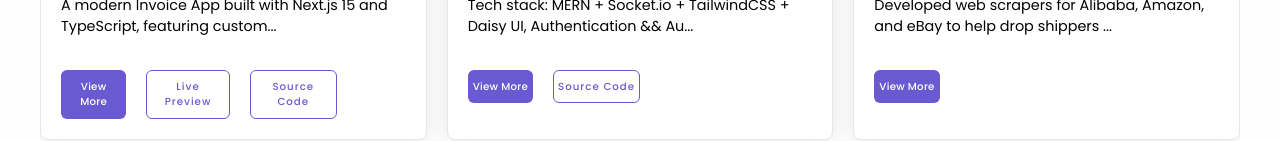
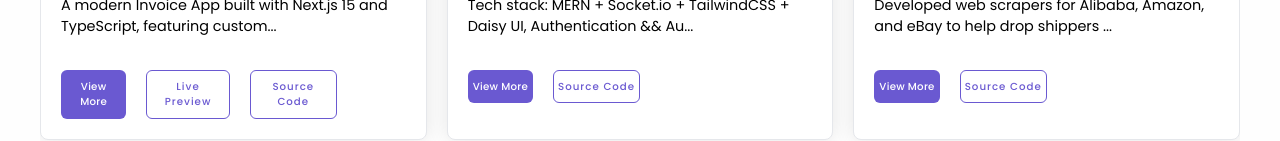
Before and after one commit to charuka97/personal-portfolio, a Next.js app: page /portfolio in a window 1280 px wide. Shown: the part 689-830 px from the top of the page. Built offline with nearby package versions, Linux system fonts and the light colour scheme.

Commit message:
added project source code with github url of plateformProfit

```diff
--- a/constants/data.js
+++ b/constants/data.js
@@ -351,7 +351,7 @@ export const portfolioList = [
     description:
       "Developed web scrapers for Alibaba, Amazon, and eBay to help drop shippers gather product insights efficiently. Implemented a dual backend using Python for scraping and Node.js for application management. Created a frontend application to display product details, utilized multithreading, stored data in MongoDB, and automated nightly runs with apscheduler. Technologies used include Python 3.12, BeautifulSoup4, Selenium, Flask, Node.js, Express.js, React.js, and various AWS services like Elastic Beanstalk, CodeBuild, CodePipeline, and S3.",
     liveURl: "",
-    githubURL: "",
+    githubURL: "https://github.com/charuka97/Platform-Profit/tree/master",
   },
   {
     title: "PathInTech Application",
```
